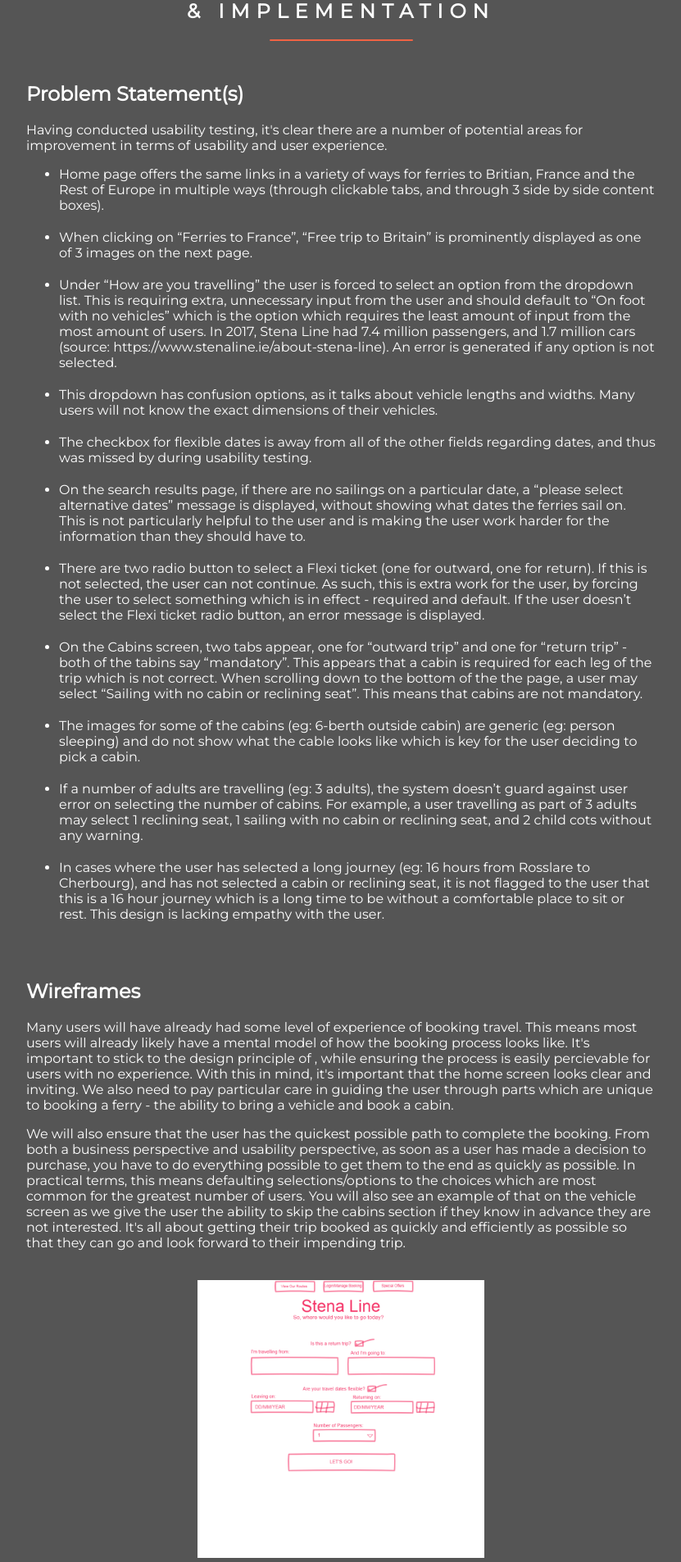
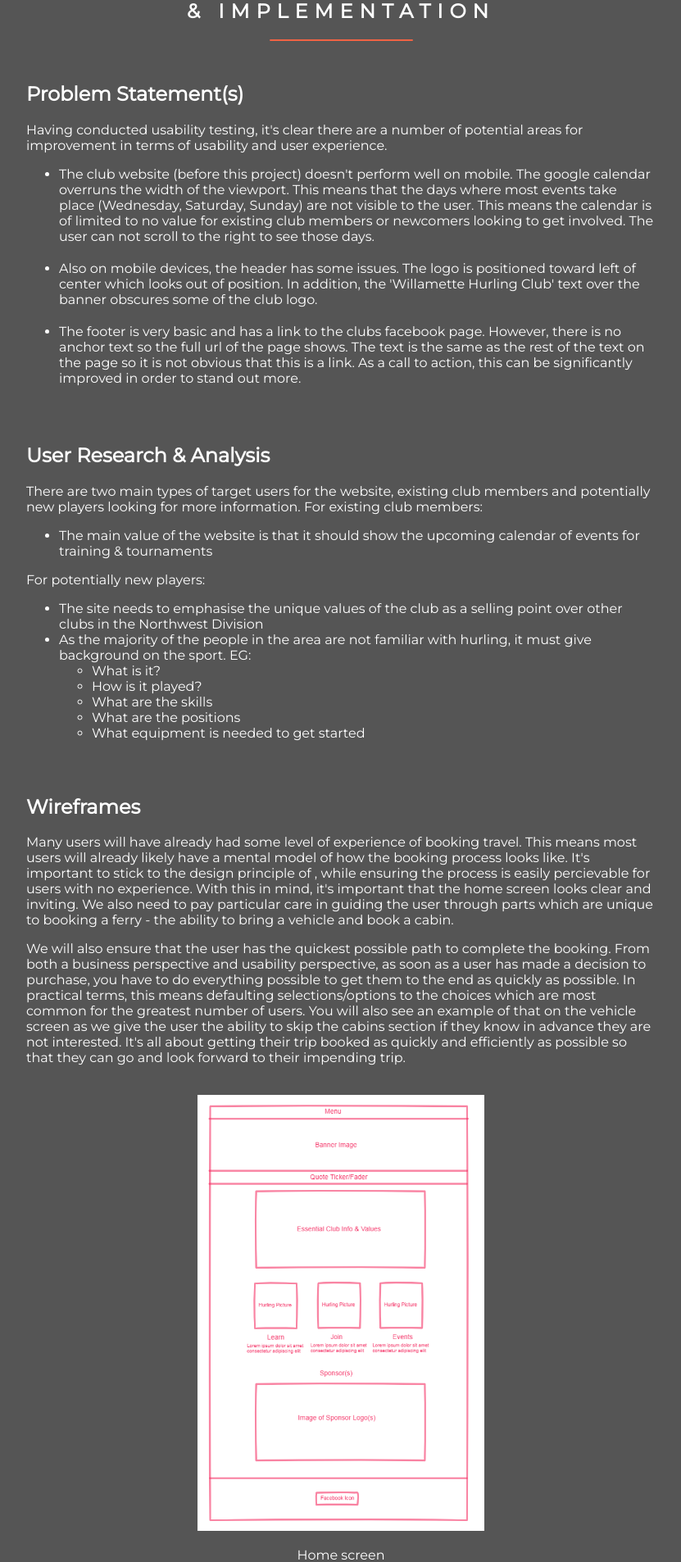
Before and after one commit to rpk11/rpk_site, a PHP site: page /portfolio-project1.php in a window 1280 px wide. Shown: the part 172-2078 px from the top of the page at 82% size, without its empty margins (224-1055 px from the left). Run offline with PHP 8.4, Linux system fonts and the light colour scheme.

Commit message:
adding whc wireframes

```diff
--- a/css/portfolio.css
+++ b/css/portfolio.css
@@ -13,6 +13,11 @@
 .portfolio-image {
     width: 350px;
     height: 339px;
+}
+
+.portfolio-image-whc {
+    width: 350px;
+    height: 532px;
 }
 
 .design-prototype-image {
@@ -32,6 +37,7 @@
 }
 
 #company-background,
+#user-research,
 #journey-map,
 #problem-statement,
 #wireframes,
@@ -95,4 +101,8 @@
         width: 300px;
         height: 283px;
     }
+    .portfolio-image-whc {
+        width: 300px;
+        height: 456px;
+    }
 }
--- a/portfolio-project1.php
+++ b/portfolio-project1.php
@@ -30,34 +30,38 @@
     <section id="problem-statement">
         <div class="container">
             <h2>Problem Statement(s)</h2>
-            <p>Having conducted usability testing, it's clear there are a number of potential areas for improvement in terms of usability and user experience. </li>
+            <p>Having conducted usability testing, it's clear there are a number of potential areas for improvement in terms of usability and user experience. </p>
                 <ul>
-                    <li>Home page offers the same links in a variety of ways for ferries to Britian, France and the Rest of Europe in multiple ways (through clickable tabs, and through 3 side by side content boxes).</li>
-                    <li>When clicking on “Ferries to France”, “Free trip to Britain” is prominently displayed as one of 3 images on the next page.</li>
-                    <!-- car drop down-->
-                    <li>Under “How are you travelling” the user is forced to select an option from the dropdown list. This is requiring extra, unnecessary input from the user and should default to “On foot with no vehicles” which is the option which requires
-                        the least amount of input from the most amount of users. In 2017, Stena Line had 7.4 million passengers, and 1.7 million cars (source: https://www.stenaline.ie/about-stena-line). An error is generated if any option is not selected.</li>
-                    <li>This dropdown has confusion options, as it talks about vehicle lengths and widths. Many users will not know the exact dimensions of their vehicles.</li>
-                    <!-- booking menu-->
-                    <li>The checkbox for flexible dates is away from all of the other fields regarding dates, and thus was missed by during usability testing.</li>
-                    <!-- booking dates-->
-                    <li>On the search results page, if there are no sailings on a particular date, a “please select alternative dates” message is displayed, without showing what dates the ferries sail on. This is not particularly helpful to the user and is
-                        making the user work harder for the information than they should have to. </li>
-                    <!-- flexi ticket-->
-                    <li>There are two radio button to select a Flexi ticket (one for outward, one for return). If this is not selected, the user can not continue. As such, this is extra work for the user, by forcing the user to select something which is in
-                        effect - required and default. If the user doesn’t select the Flexi ticket radio button, an error message is displayed.</li>
-                    <!-- cabin tab-->
-                    <li>On the Cabins screen, two tabs appear, one for “outward trip” and one for “return trip” - both of the tabins say “mandatory”. This appears that a cabin is required for each leg of the trip which is not correct. When scrolling down
-                        to the bottom of the the page, a user may select “Sailing with no cabin or reclining seat”. This means that cabins are not mandatory.</li>
-                    <!-- cabin sleep image-->
-                    <li>The images for some of the cabins (eg: 6-berth outside cabin) are generic (eg: person sleeping) and do not show what the cable looks like which is key for the user deciding to pick a cabin.</li>
-                    <li>If a number of adults are travelling (eg: 3 adults), the system doesn’t guard against user error on selecting the number of cabins. For example, a user travelling as part of 3 adults may select 1 reclining seat, 1 sailing with no cabin
-                        or reclining seat, and 2 child cots without any warning.</li>
-                    <li>In cases where the user has selected a long journey (eg: 16 hours from Rosslare to Cherbourg), and has not selected a cabin or reclining seat, it is not flagged to the user that this is a 16 hour journey which is a long time to be
-                        without a comfortable place to sit or rest. This design is lacking empathy with the user.</li>
+                    <li>The club website (before this project) doesn't perform well on mobile. The google calendar overruns the width of the viewport. This means that the days where most events take place (Wednesday, Saturday, Sunday) are not visible to the user. This means the calendar is of limited to no value for existing club members or newcomers looking to get involved. The user can not scroll to the right to see those days.</li>
+                    <li>Also on mobile devices, the header has some issues. The logo is positioned toward left of center which looks out of position. In addition, the 'Willamette Hurling Club' text over the banner obscures some of the club logo. </li>
+                    <li>The footer is very basic and has a link to the clubs facebook page. However, there is no anchor text so the full url of the page shows. The text is the same as the rest of the text on the page so it is not obvious that this is a link. As a call to action, this can be significantly improved in order to stand out more. </li>
                 </ul>
         </div>
     </section>
+
+    <section id="user-research">
+        <div class="container">
+            <h2>User Research & Analysis</h2>
+            <p>There are two main types of target users for the website, existing club members and potentially new players looking for more information. For existing club members:</p>
+                <ul>
+                    <li>The main value of the website is that it should show the upcoming calendar of events for training & tournaments</li>
+                </ul>
+            <p>For potentially new players:</p>
+            <ul>
+                    <li>The site needs to emphasise the unique values of the club as a selling point over other clubs in the Northwest Division</li>
+                    <li>As the majority of the people in the area are not familiar with hurling, it must give background on the sport. EG:</li>
+                    <ul>
+                        <li>What is it?</li>
+                        <li>How is it played?</li>
+                        <li>What are the skills</li>
+                        <li>What are the positions</li>
+                        <li>What equipment is needed to get started </li>
+                    </ul>
+                </ul>
+
+        </div>
+    </section>
+
 
     <section id="wireframes">
         <div class="container">
@@ -73,33 +77,26 @@
             </p>
             <div id="portfolio-box-container">
                 <div class="portfolio-wireframe-box">
-                    <a href="images/sl-1.png"><img class="portfolio-image" src="images/sl-1.png"></a>
+                    <a href="images/whc-index.png"><img class="portfolio-image-whc" src="images/whc-index.png"></a>
                     <p>Home screen</p>
                 </div>
                 <div class="portfolio-wireframe-box">
-                    <a href="images/sl-2.png"><img class="portfolio-image" src="images/sl-2.png"></a>
-                    <p>Search results screen</p>
+                    <a href="images/whc-what-is.png"><img class="portfolio-image-whc" src="images/whc-what-is.png"></a>
+                    <p>What is Hurling screen</p>
                 </div>
                 <div class="portfolio-wireframe-box">
-                    <a href="images/sl-3.png"><img class="portfolio-image" src="images/sl-3.png"></a>
-                    <p>Vehicle screen</p>
+                    <a href="images/whc-skills.png"><img class="portfolio-image-whc" src="images/whc-skills.png"></a>
+                    <p>Position & Skills screen</p>
                 </div>
                 <div class="portfolio-wireframe-box">
-                    <a href="images/sl-4.png"><img class="portfolio-image" src="images/sl-4.png"></a>
-                    <p>Cabin screen</p>
+                    <a href="images/whc-sch.png"><img class="portfolio-image-whc" src="images/whc-sch.png"></a>
+                    <p>Schedule & Events screen</p>
                 </div>
                 <div class="portfolio-wireframe-box">
-                    <a href="images/sl-5.png"><img class="portfolio-image" src="images/sl-5.png"></a>
-                    <p>Review selection</p>
+                    <a href="images/whc-contact.png"><img class="portfolio-image-whc" src="images/whc-contact.png"></a>
+                    <p>Contact screen</p>
                 </div>
-                <div class="portfolio-wireframe-box">
-                    <a href="images/sl-6.png"><img class="portfolio-image" src="images/sl-6.png"></a>
-                    <p>Checkout form</p>
-                </div>
-                <div class="portfolio-wireframe-box">
-                    <a href="images/sl-7.png"><img class="portfolio-image" src="images/sl-7.png"></a>
-                    <p>Confirmation screen</p>
-                </div>
+
             </div>
         </div>
     </section>
```
Also changed, not shown: images/whc-1.png (added), images/whc-contact.png (added), images/whc-index.png (added), images/whc-sch.png (added), images/whc-skills.png (added), images/whc-what-is.png (added).
